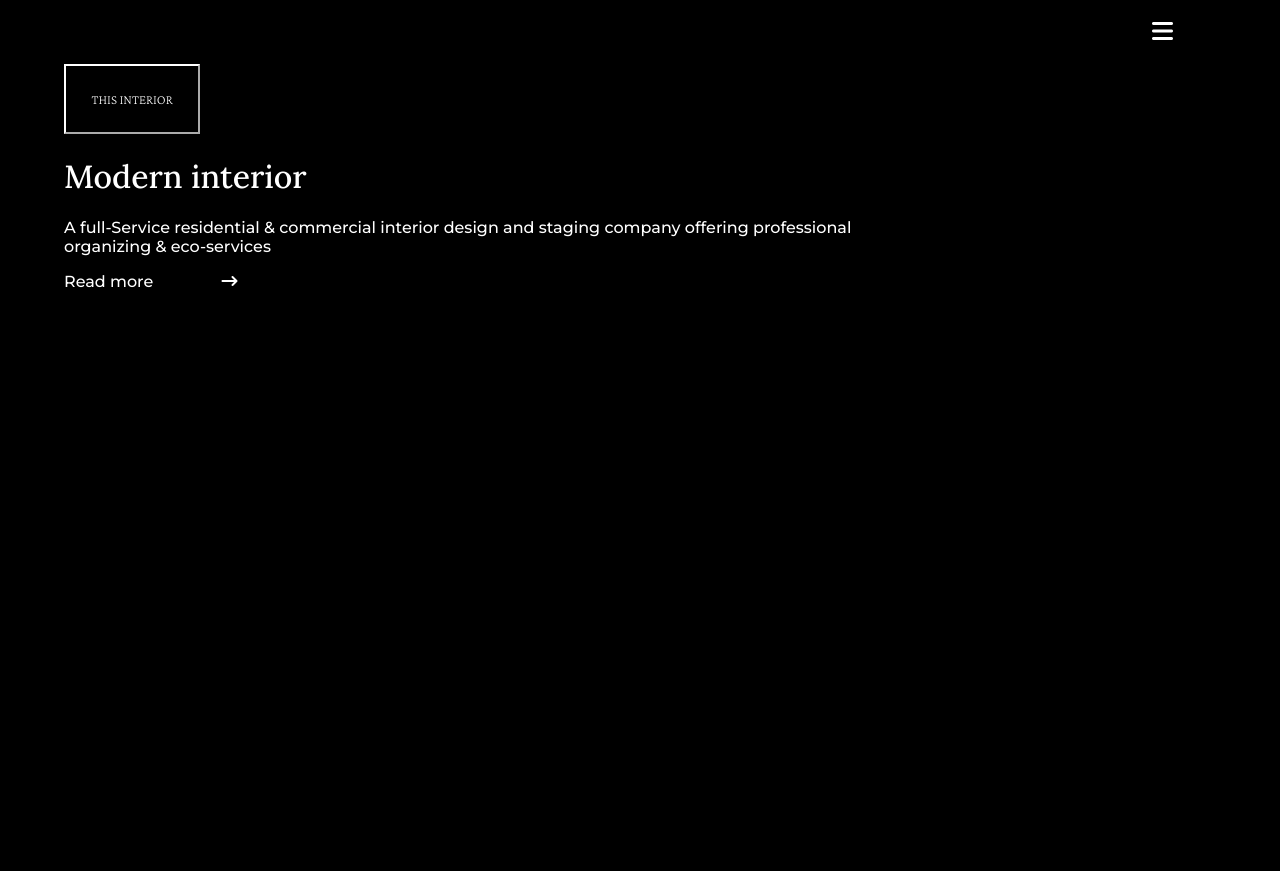
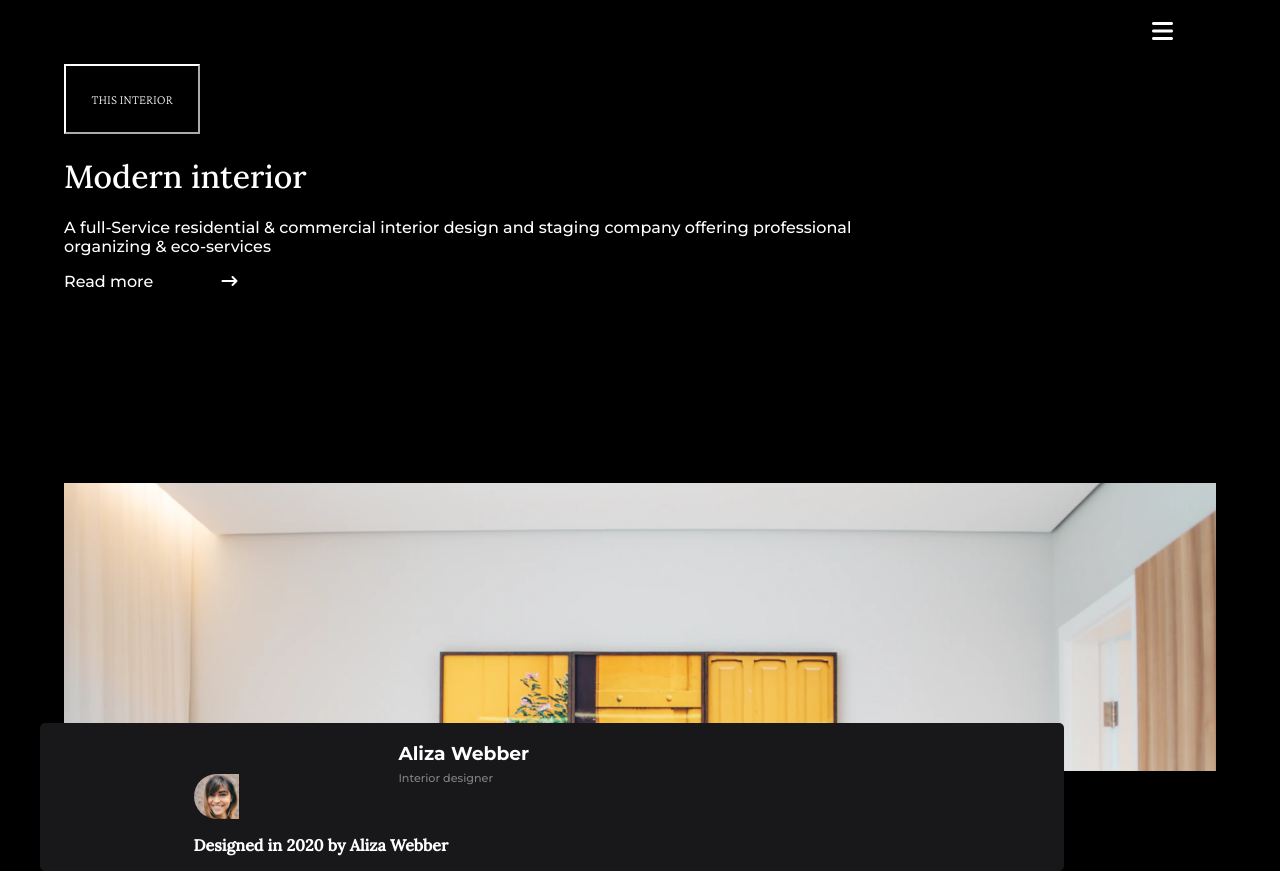
Before and after one commit to mauro4889/interior-consultant-master, a plain HTML site: page index.html in a window 1280 px wide. Before the commit the page ends 800 px from the top, so only its background shows below. Drawn offline with nearby package versions, Linux system fonts and the light colour scheme.

Commit message:
Se continuo con las imagenes y texto

```diff
--- a/index.html
+++ b/index.html
@@ -16,9 +16,9 @@
 <body>
     <nav>
         <div class="open_menu">
-            <i class="fa-solid fa-bars"></i>
+            <i class="fa-solid fa-bars" id="menu"></i>
         </div>
-        <div class="btn_close">
+        <div class="btn_close" id="close">
             <i class="fa-solid fa-xmark"></i>
         </div>
         <li class="nav_menu">
@@ -37,10 +37,18 @@
         </div>
         <div class="img_container">
             <div class="img_container">
-
             </div>
             <div class="designer_container">
-
+                <div class="img_deco">
+                </div>
+                <div class="info_designer">
+                    <div class="img_perfil"></div>
+                    <div class="name_prof">
+                        <h3>Aliza Webber</h3>
+                        <p>Interior designer</p>
+                    </div>
+                    <p class="info">Designed in 2020 by Aliza Webber</p>
+                </div>
             </div>
         </div>
     </div>
--- a/script.js
+++ b/script.js
@@ -0,0 +1,2 @@
+const menu = document.querySelector('#menu'),
+    close = document.querySelector('#close');
--- a/style.css
+++ b/style.css
@@ -98,4 +98,70 @@ a:visited {
 .img_container {
     position: relative;
     width: 100%;
+    margin-top: 15%;
 }
+
+.designer_container {
+    width: 100%;
+    height: 20em;
+    position: relative;
+}
+
+.img_deco {
+    background: url(./img/photo1.png) no-repeat;
+    background-size: cover;
+    margin: auto;
+    width: 90%;
+    height: 90%;
+}
+
+.info_designer {
+    background-color: #181719;
+    width: 80%;
+    position: absolute;
+    top: 15em;
+    left: 2.5em;
+    border-radius: 5px;
+    display: flex;
+    flex-wrap: wrap;
+}
+
+.img_perfil {
+    background: url(./img/photo2.png) no-repeat;
+    background-size: contain;
+    margin-left: 15%;
+    margin-top: 5%;
+    margin-right: 0;
+    width: 15%;
+    height: 2.8em;
+    border-radius: 100px;
+}
+
+.name_prof {
+    margin-left: 5%;
+    font-family: 'Montserrat';
+    font-weight: 500;
+}
+
+.name_prof p {
+    font-size: 70%;
+    color: #828282;
+    margin-top: 0;
+}
+
+.name_prof h3 {
+    margin-bottom: 5%;
+}
+
+.info {
+    width: 55%;
+    margin-left: 15%;
+    font-family: 'Lora';
+    font-weight: 700;
+}
+
+.name_prof,
+.prof,
+.info {
+    color: white;
+}
```
